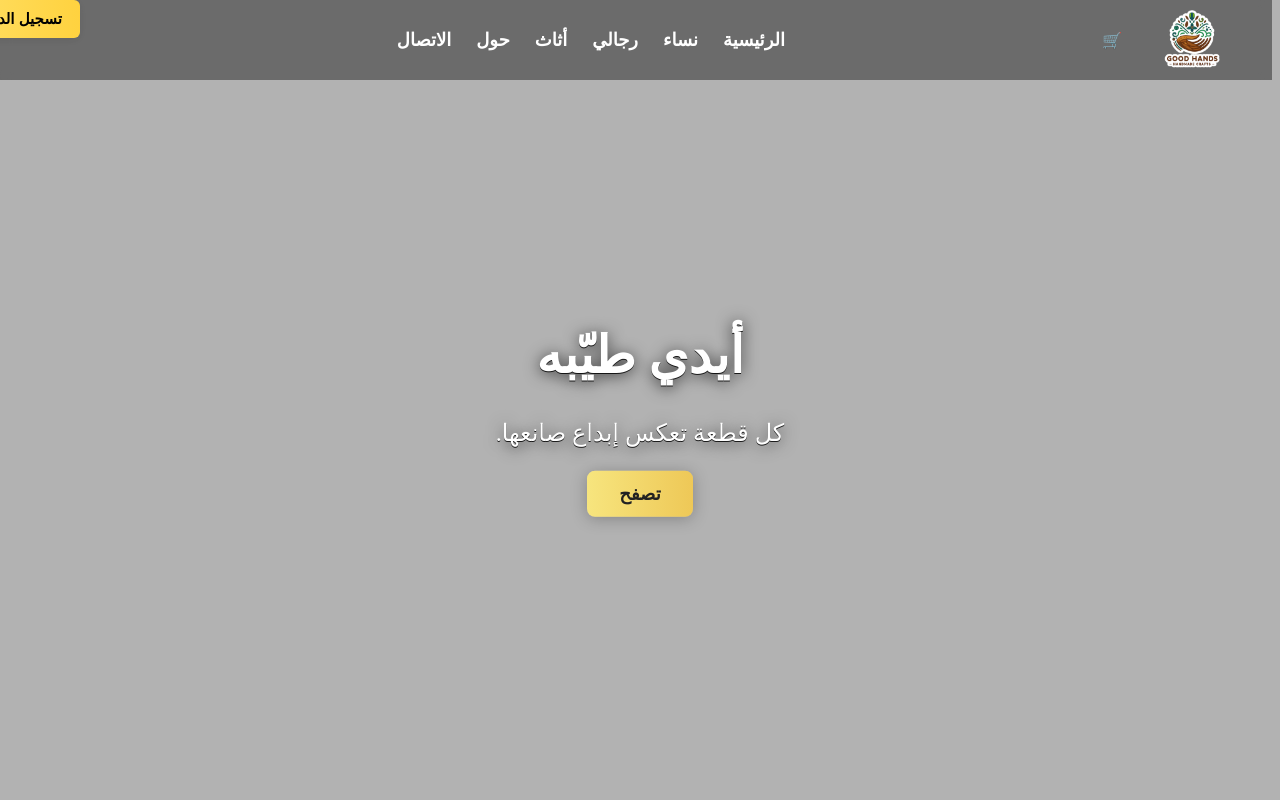
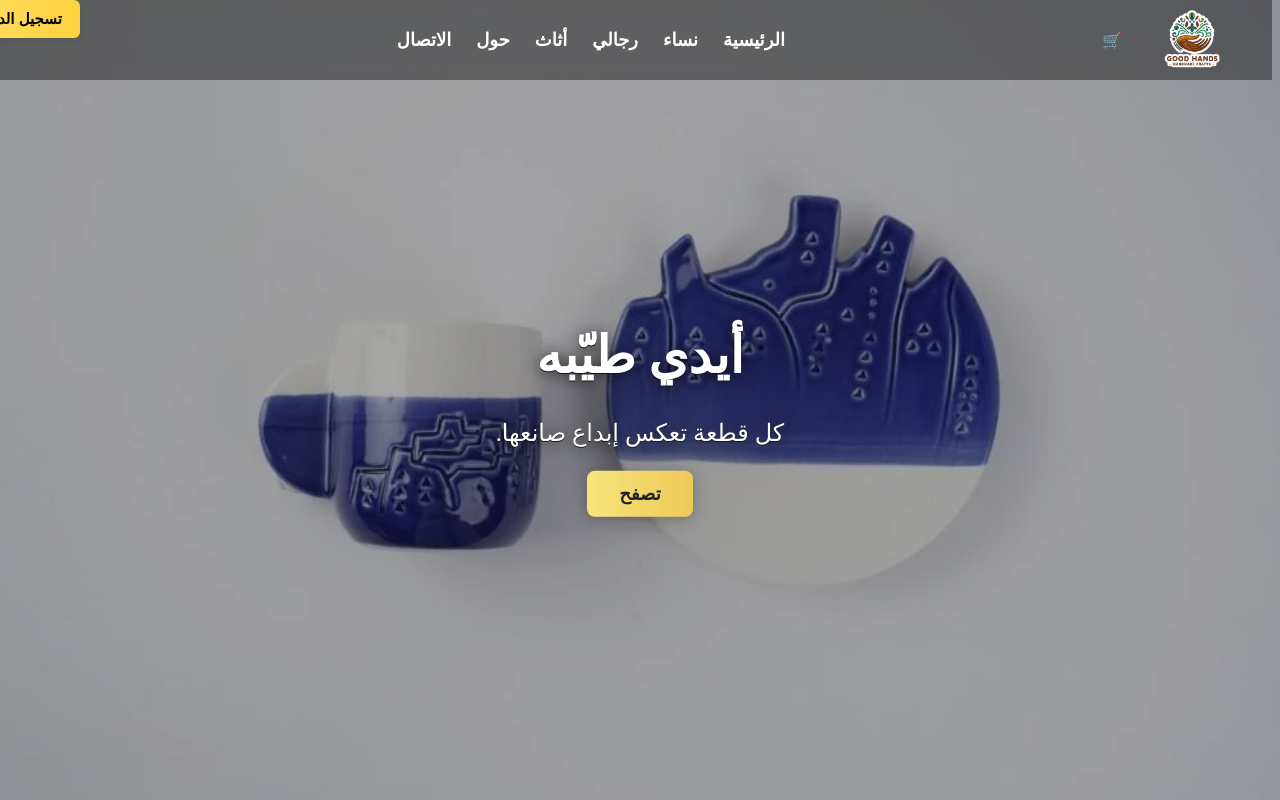
Before and after one commit to marinadw452/goodhands-project, a PHP site: page / in a window 1280 px wide. Run offline with PHP 8.4, Linux system fonts and the light colour scheme.

Commit message:
Update index.php

```diff
--- a/index.php
+++ b/index.php
@@ -8,17 +8,12 @@
   <link rel="stylesheet" href="style.css">
 </head>
 <body>
-  <!-- القائمة الجانبية لتسجيل الدخول -->
-<div id="sidebar-login">
-  <button id="close-sidebar">&times;</button>
-  <form>
-    <h2>تسجيل الدخول</h2>
-    <input type="text" placeholder="اسم المستخدم">
-    <input type="password" placeholder="كلمة المرور">
-    <button type="submit" class="btn" style="width:100%;margin-top:10px;">دخول</button>
-  </form>
-  <a href="sign-up.php " class="signup-link" style="color:#f7e57e;margin-top:18px;display:block;text-align:center;font-weight:bold;">تسجيل جديد</a>
-</div>
+  <div class="slider">
+    <img src="images/4.png" class="slide active" alt="صورة 1">
+    <img src="images/123.png" class="slide" alt="صورة 2">
+    <img src="images/11.png" class="slide" alt="صورة 3">
+    <img src="images/14.png" class="slide" alt="صورة 4">
+  </div>
   <div class="overlay"></div>
   <nav class="navbar">
     <button id="side-login-btn" class="btn">تسجيل الدخول</button>
```
